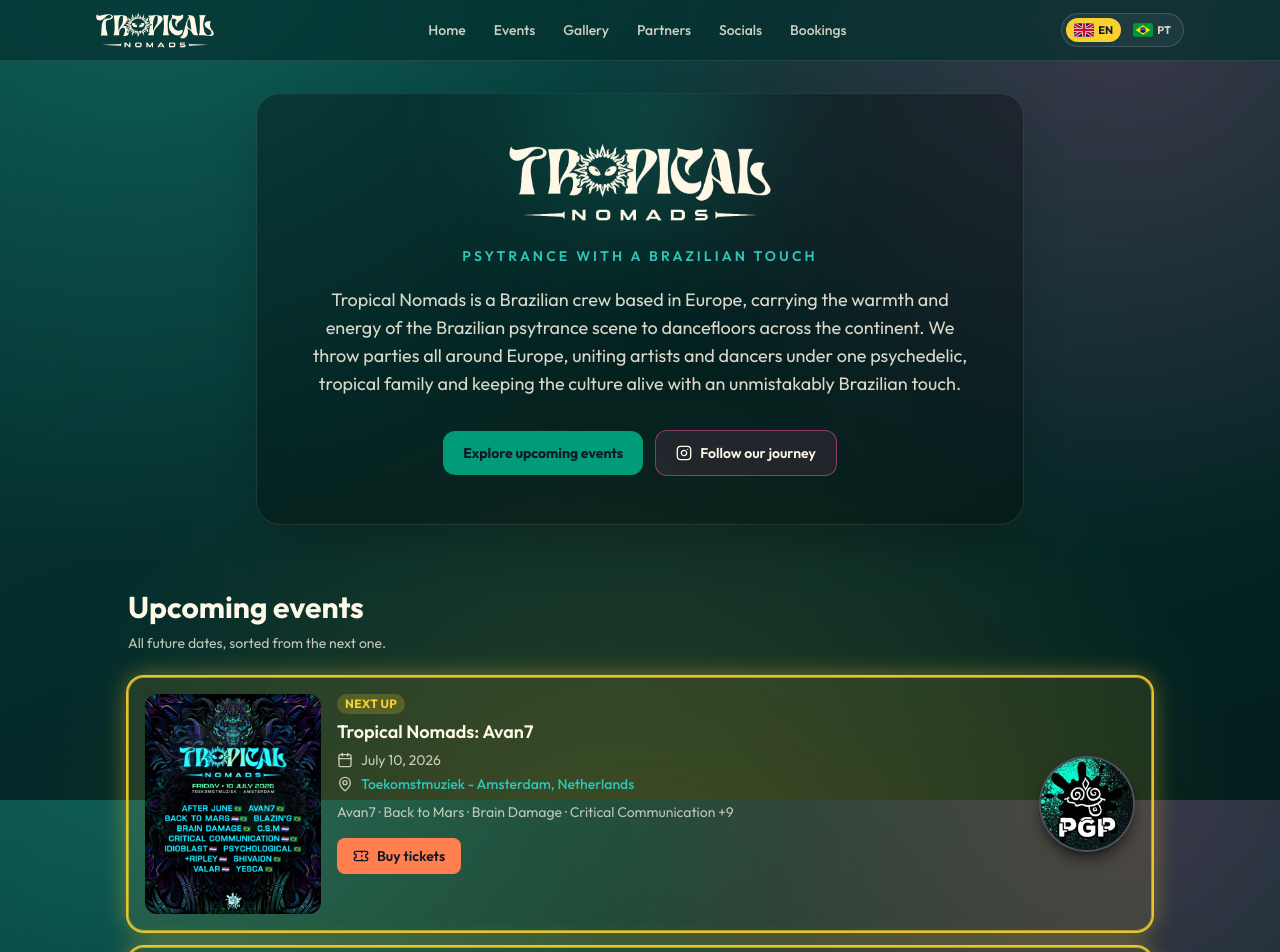
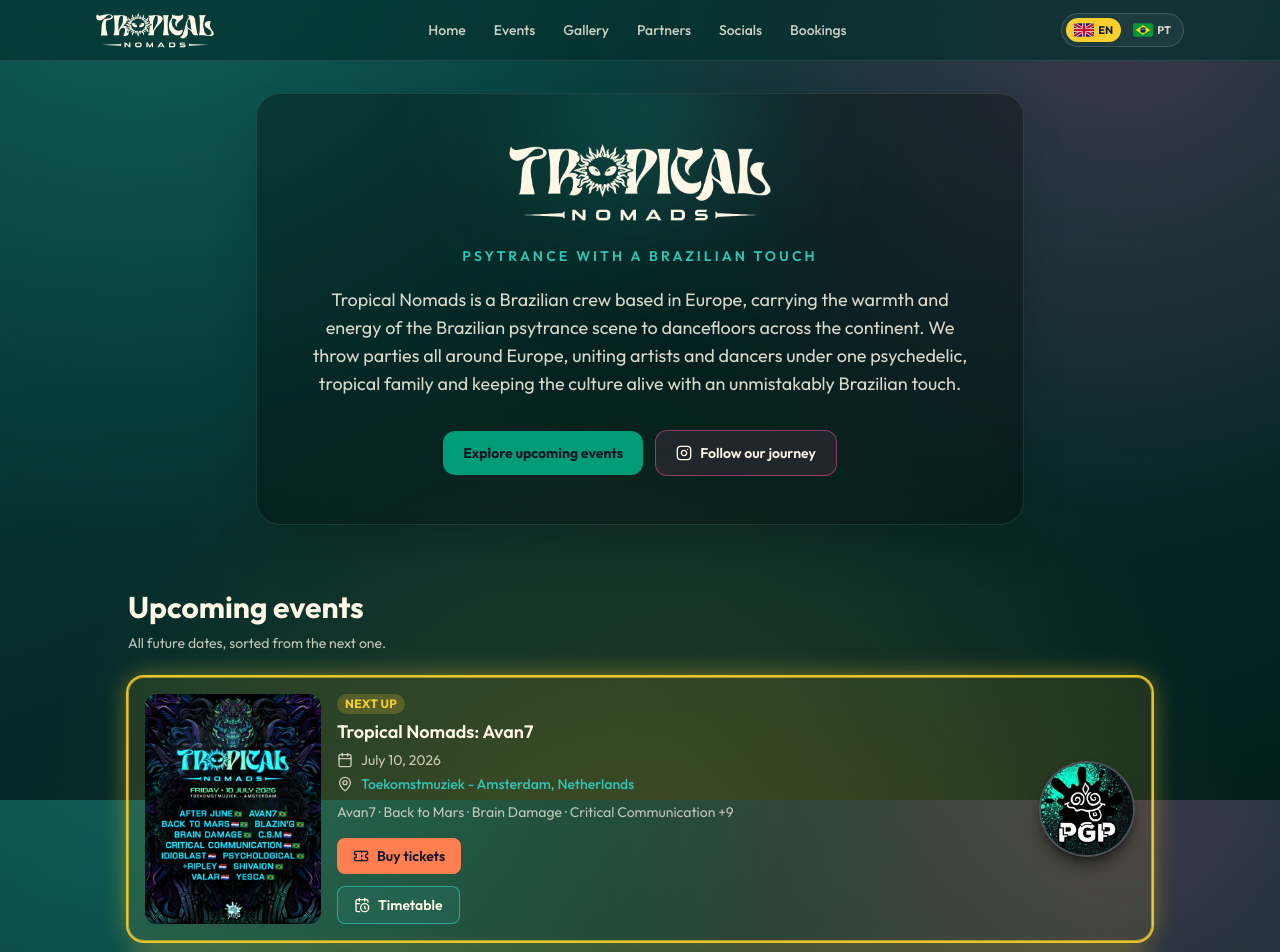
Before and after one commit to tropicalnomads/tropical-nomads-onepage, a React (Vite) app: page / in a window 1280 px wide. Shown: the top 952 px of the page. Built offline with nearby package versions, Linux system fonts and the light colour scheme.

Commit message:
ADD Timetable button to redirect to the timetable

```diff
--- a/src/components/UpcomingEventsList.tsx
+++ b/src/components/UpcomingEventsList.tsx
@@ -1,6 +1,7 @@
 import type { JSX } from 'react';
-import { Calendar, Clock, ExternalLink, MapPin, Ticket } from 'lucide-react';
+import { Calendar, CalendarClock, Clock, ExternalLink, MapPin, Ticket } from 'lucide-react';
 import {
+  getEventTimetableUrl,
   getPrimaryTicketUrl,
   getStageSummary,
   hasTicketSales,
@@ -41,6 +42,7 @@
               const ticketUrl = getPrimaryTicketUrl(event);
               const ticketsAvailable = hasTicketSales(event);
               const hasLink = ticketsAvailable || Boolean(event.links.goabase);
+              const timetableUrl = getEventTimetableUrl(event);
               const eventPartners = (event.partnerIds ?? [])
                 .map((partnerId) => partnerById.get(partnerId))
                 .filter((partner): partner is Partner => Boolean(partner));
@@ -102,7 +104,7 @@
                     </p>
                     {summary ? <p className="mt-2 text-sm text-ozora-cream/70">{summary}</p> : null}
 
-                    <div className="mt-4 flex flex-wrap items-center justify-center gap-3 md:justify-start">
+                    <div className="mt-4 flex flex-col items-center gap-3 md:items-start">
                       {hasLink ? (
                         <a
                           href={ticketUrl}
@@ -137,6 +139,18 @@
                           {t.comingSoon}
                         </span>
                       )}
+                      {timetableUrl ? (
+                        <a
+                          href={timetableUrl}
+                          target="_blank"
+                          rel="noreferrer noopener"
+                          className="inline-flex items-center gap-2 rounded-lg border border-ozora-turquoise/70 bg-ozora-turquoise/10 px-4 py-2 text-sm font-semibold text-ozora-cream transition hover:bg-ozora-turquoise/20 focus-visible:outline-none focus-visible:ring-2 focus-visible:ring-ozora-turquoise"
+                          aria-label={t.openTimetableAria(event.title)}
+                        >
+                          <CalendarClock size={16} aria-hidden="true" />
+                          {t.timetable}
+                        </a>
+                      ) : null}
                     </div>
                   </div>
 
--- a/src/i18n/translations.ts
+++ b/src/i18n/translations.ts
@@ -49,7 +49,9 @@
   buyTickets: string;
   eventDetails: string;
   comingSoon: string;
+  timetable: string;
   buyTicketsAria: (title: string) => string;
+  openTimetableAria: (title: string) => string;
   viewOnGoabaseAria: (title: string) => string;
   openOnMapsAria: (place: string) => string;
 
@@ -126,7 +128,9 @@
     buyTickets: 'Buy tickets',
     eventDetails: 'Event details',
     comingSoon: 'Coming soon',
+    timetable: 'Timetable',
     buyTicketsAria: (title) => `Buy tickets for ${title}`,
+    openTimetableAria: (title) => `Open timetable for ${title}`,
     viewOnGoabaseAria: (title) => `View ${title} on goabase`,
     openOnMapsAria: (place) => `Open ${place} on Google Maps`,
 
@@ -201,7 +205,9 @@
     buyTickets: 'Comprar ingressos',
     eventDetails: 'Detalhes do evento',
     comingSoon: 'Em breve',
+    timetable: 'Programação',
     buyTicketsAria: (title) => `Comprar ingressos para ${title}`,
+    openTimetableAria: (title) => `Abrir programação de ${title}`,
     viewOnGoabaseAria: (title) => `Ver ${title} no goabase`,
     openOnMapsAria: (place) => `Abrir ${place} no Google Maps`,
 
--- a/src/lib/data.ts
+++ b/src/lib/data.ts
@@ -70,6 +70,15 @@
   return Boolean(event.links.eventbrite ?? event.links.tickets);
 }
 
+const TIMETABLE_ORIGIN = 'https://timetable.tropical-nomads.com';
+
+export function getEventTimetableUrl(event: EventRecord): string | null {
+  if (!event.timetableFestivalId) return null;
+  const url = new URL(TIMETABLE_ORIGIN);
+  url.searchParams.set('festival', event.timetableFestivalId);
+  return url.toString();
+}
+
 export function getStageSummary(event: EventRecord, maxArtists = 4): string {
   const stageArtists = event.stages.flatMap((stage) => stage.artists.map((artist) => artist.name));
   // Featured names shown first: curated cardArtists when present, else the lineup.
--- a/src/lib/types/event.ts
+++ b/src/lib/types/event.ts
@@ -138,6 +138,8 @@
   stages: EventStage[];
   cardArtists?: string[];
   partnerIds?: string[];
+  /** PWA festival id when this event has a timetable on timetable.tropical-nomads.com */
+  timetableFestivalId?: string;
   media?: EventMedia;
   description?: string;
   organizer?: string;
```
Also changed, not shown: scripts/fetch-goabase-events.mjs (+16 -2 lines), public/data/events.json.
